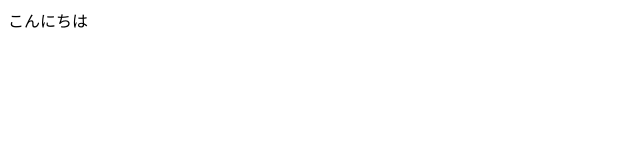
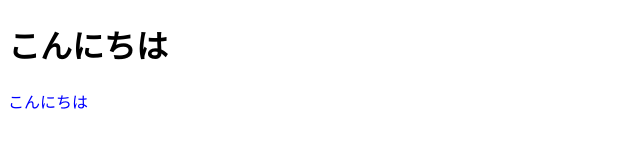
Before and after one commit to 0820kuraya/0820kuraya.github.io, a plain HTML site: page index.html in a window 1280 px wide. Shown: the whole page, without its empty margins (0-640 px from the left). Drawn offline with Linux system fonts and the light colour scheme.

Commit message:
Add files via upload

```diff
--- a/index.html
+++ b/index.html
@@ -5,8 +5,10 @@
     <meta http-equiv="X-UA-Compatible" content="IE=edge">
     <meta name="viewport" content="width=, initial-scale=1.0">
     <title>Document</title>
+    <link rel="stylesheet" href="style.css">
 </head>
 <body>
-    こんにちは
+    <h1>こんにちは</h1>
+    <p>こんにちは</p>
 </body>
 </html>
--- a/style.css
+++ b/style.css
@@ -0,0 +1,6 @@
+h1{
+    color:black;
+}
+p{
+    color: blue;
+}
```
